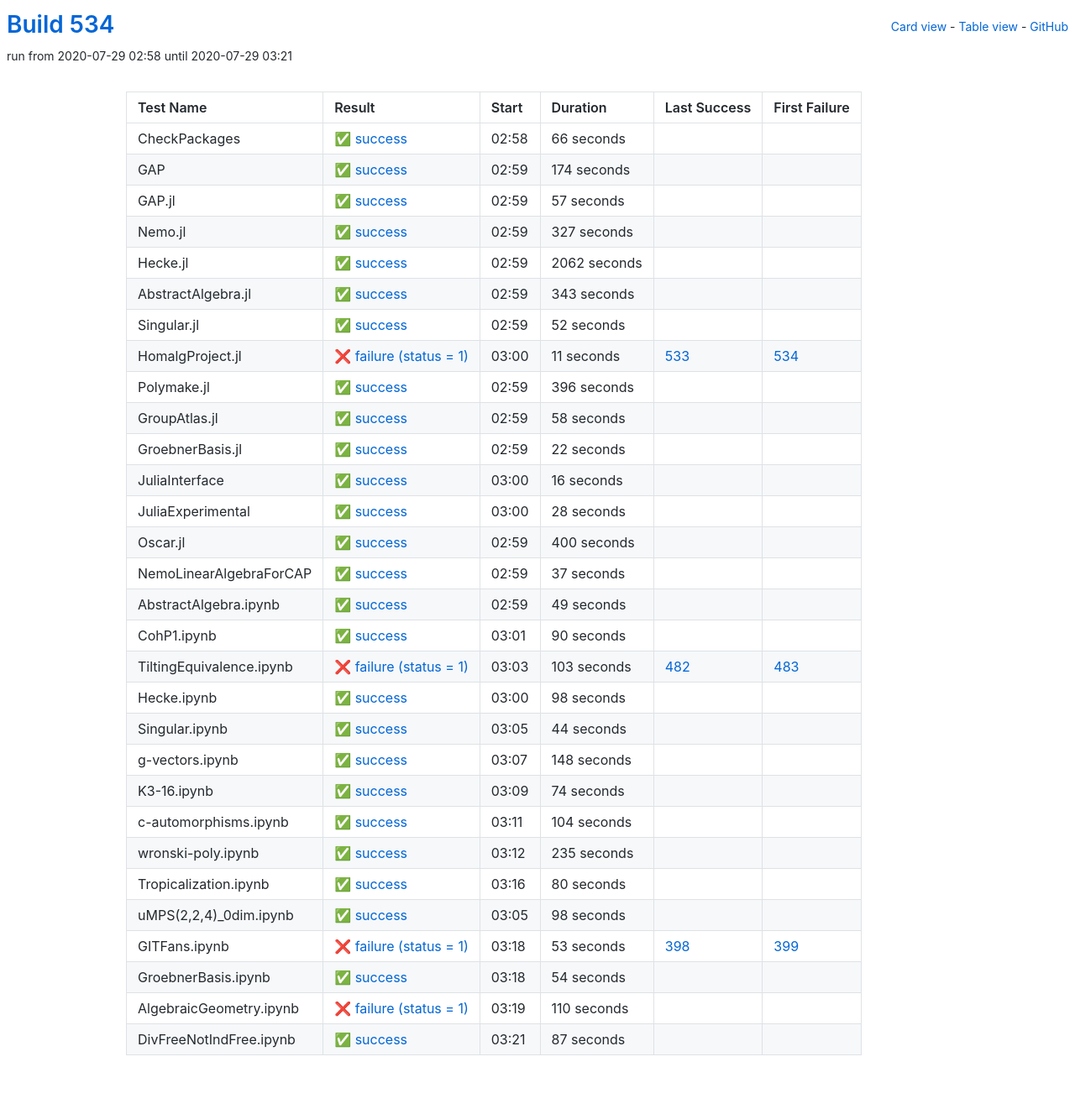
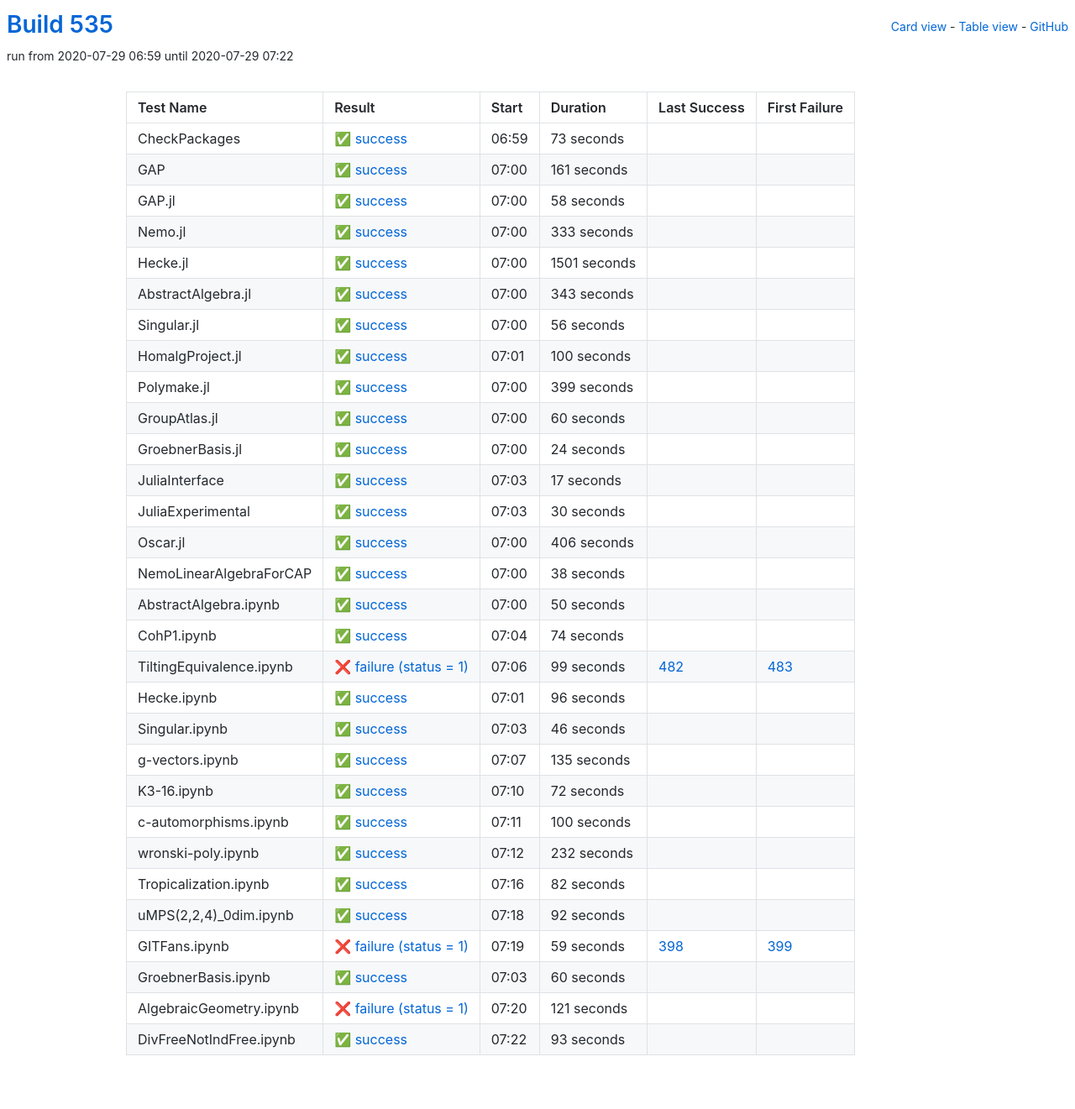
Before and after one commit to oscar-system/oscar-ci-status-stable, a Jekyll site: the page built from table.html, in a window 1280 px wide. Shown: the whole page at 84% size. Built offline with Jekyll 4.4.1, drawn with Linux system fonts in a browser that asks for light colours.

Commit message:
Build #535

```diff
--- a/_data/ci.yml
+++ b/_data/ci.yml
@@ -1,6 +1,6 @@
 ---
-build: 534
-build_url: https://oscarci.mathematik.uni-kl.de/job/oscar-stable/534/
+build: 535
+build_url: https://oscarci.mathematik.uni-kl.de/job/oscar-stable/535/
 job: oscar-stable
 organization: oscar-system
 repo: oscar-ci-status-stable
@@ -8,68 +8,68 @@ repourl: https://github.com/oscar-system/oscar-ci-status-stable
 tests:
 - name: CheckPackages
   id: checkpackages
-  log: https://oscarci.mathematik.uni-kl.de/job/oscar-stable/534/artifact/logs/build-534/CheckPackages.log
-  start: 2020-07-29 02:58
+  log: https://oscarci.mathematik.uni-kl.de/job/oscar-stable/535/artifact/logs/build-535/CheckPackages.log
+  start: 2020-07-29 06:59
   success: true
   exitcode: 0
   status: success
-  duration: 66
+  duration: 73
   last_success: false
   last_success_url:
   first_failure: false
   first_failure_url:
 - name: GAP
   id: gap
-  log: https://oscarci.mathematik.uni-kl.de/job/oscar-stable/534/artifact/logs/build-534/GAP.log
-  start: 2020-07-29 02:59
+  log: https://oscarci.mathematik.uni-kl.de/job/oscar-stable/535/artifact/logs/build-535/GAP.log
+  start: 2020-07-29 07:00
   success: true
   exitcode: 0
   status: success
-  duration: 174
+  duration: 161
   last_success: false
   last_success_url:
   first_failure: false
   first_failure_url:
 - name: GAP.jl
   id: gap-jl
-  log: https://oscarci.mathematik.uni-kl.de/job/oscar-stable/534/artifact/logs/build-534/GAP.jl.log
-  start: 2020-07-29 02:59
+  log: https://oscarci.mathematik.uni-kl.de/job/oscar-stable/535/artifact/logs/build-535/GAP.jl.log
+  start: 2020-07-29 07:00
   success: true
   exitcode: 0
   status: success
-  duration: 57
+  duration: 58
   last_success: false
   last_success_url:
   first_failure: false
   first_failure_url:
 - name: Nemo.jl
   id: nemo-jl
-  log: https://oscarci.mathematik.uni-kl.de/job/oscar-stable/534/artifact/logs/build-534/Nemo.jl.log
-  start: 2020-07-29 02:59
+  log: https://oscarci.mathematik.uni-kl.de/job/oscar-stable/535/artifact/logs/build-535/Nemo.jl.log
+  start: 2020-07-29 07:00
   success: true
   exitcode: 0
   status: success
-  duration: 327
+  duration: 333
   last_success: false
   last_success_url:
   first_failure: false
   first_failure_url:
 - name: Hecke.jl
   id: hecke-jl
-  log: https://oscarci.mathematik.uni-kl.de/job/oscar-stable/534/artifact/logs/build-534/Hecke.jl.log
-  start: 2020-07-29 02:59
+  log: https://oscarci.mathematik.uni-kl.de/job/oscar-stable/535/artifact/logs/build-535/Hecke.jl.log
+  start: 2020-07-29 07:00
   success: true
   exitcode: 0
   status: success
-  duration: 2062
+  duration: 1501
   last_success: false
   last_success_url:
   first_failure: false
   first_failure_url:
 - name: AbstractAlgebra.jl
   id: abstractalgebra-jl
-  log: https://oscarci.mathematik.uni-kl.de/job/oscar-stable/534/artifact/logs/build-534/AbstractAlgebra.jl.log
-  start: 2020-07-29 02:59
+  log: https://oscarci.mathematik.uni-kl.de/job/oscar-stable/535/artifact/logs/build-535/AbstractAlgebra.jl.log
+  start: 2020-07-29 07:00
   success: true
   exitcode: 0
   status: success
@@ -80,188 +80,128 @@ tests:
   first_failure_url:
 - name: Singular.jl
   id: singular-jl
-  log: https://oscarci.mathematik.uni-kl.de/job/oscar-stable/534/artifact/logs/build-534/Singular.jl.log
-  start: 2020-07-29 02:59
+  log: https://oscarci.mathematik.uni-kl.de/job/oscar-stable/535/artifact/logs/build-535/Singular.jl.log
+  start: 2020-07-29 07:00
   success: true
   exitcode: 0
   status: success
-  duration: 52
+  duration: 56
   last_success: false
   last_success_url:
   first_failure: false
   first_failure_url:
 - name: HomalgProject.jl
   id: homalgproject-jl
-  log: https://oscarci.mathematik.uni-kl.de/job/oscar-stable/534/artifact/logs/build-534/HomalgProject.jl.log
-  start: 2020-07-29 03:00
-  success: false
-  exitcode: 1
-  status: failure
-  duration: 11
-  last_success: 533
-  last_success_url: https://oscarci.mathematik.uni-kl.de/job/oscar-stable/533/
-  first_failure: 534
-  first_failure_url: https://oscarci.mathematik.uni-kl.de/job/oscar-stable/534/
-- name: Polymake.jl
-  id: polymake-jl
-  log: https://oscarci.mathematik.uni-kl.de/job/oscar-stable/534/artifact/logs/build-534/Polymake.jl.log
-  start: 2020-07-29 02:59
+  log: https://oscarci.mathematik.uni-kl.de/job/oscar-stable/535/artifact/logs/build-535/HomalgProject.jl.log
+  start: 2020-07-29 07:01
   success: true
   exitcode: 0
   status: success
-  duration: 396
+  duration: 100
+  last_success: false
+  last_success_url:
+  first_failure: false
+  first_failure_url:
+- name: Polymake.jl
+  id: polymake-jl
+  log: https://oscarci.mathematik.uni-kl.de/job/oscar-stable/535/artifact/logs/build-535/Polymake.jl.log
+  start: 2020-07-29 07:00
+  success: true
+  exitcode: 0
+  status: success
+  duration: 399
   last_success: false
   last_success_url:
   first_failure: false
   first_failure_url:
 - name: GroupAtlas.jl
   id: groupatlas-jl
-  log: https://oscarci.mathematik.uni-kl.de/job/oscar-stable/534/artifact/logs/build-534/GroupAtlas.jl.log
-  start: 2020-07-29 02:59
+  log: https://oscarci.mathematik.uni-kl.de/job/oscar-stable/535/artifact/logs/build-535/GroupAtlas.jl.log
+  start: 2020-07-29 07:00
   success: true
   exitcode: 0
   status: success
-  duration: 58
+  duration: 60
   last_success: false
   last_success_url:
   first_failure: false
   first_failure_url:
 - name: GroebnerBasis.jl
   id: groebnerbasis-jl
-  log: https://oscarci.mathematik.uni-kl.de/job/oscar-stable/534/artifact/logs/build-534/GroebnerBasis.jl.log
-  start: 2020-07-29 02:59
+  log: https://oscarci.mathematik.uni-kl.de/job/oscar-stable/535/artifact/logs/build-535/GroebnerBasis.jl.log
+  start: 2020-07-29 07:00
   success: true
   exitcode: 0
   status: success
-  duration: 22
+  duration: 24
   last_success: false
   last_success_url:
   first_failure: false
   first_failure_url:
 - name: JuliaInterface
   id: juliainterface
-  log: https://oscarci.mathematik.uni-kl.de/job/oscar-stable/534/artifact/logs/build-534/JuliaInterface.log
-  start: 2020-07-29 03:00
+  log: https://oscarci.mathematik.uni-kl.de/job/oscar-stable/535/artifact/logs/build-535/JuliaInterface.log
+  start: 2020-07-29 07:03
   success: true
   exitcode: 0
   status: success
-  duration: 16
+  duration: 17
   last_success: false
   last_success_url:
   first_failure: false
   first_failure_url:
 - name: JuliaExperimental
   id: juliaexperimental
-  log: https://oscarci.mathematik.uni-kl.de/job/oscar-stable/534/artifact/logs/build-534/JuliaExperimental.log
-  start: 2020-07-29 03:00
+  log: https://oscarci.mathematik.uni-kl.de/job/oscar-stable/535/artifact/logs/build-535/JuliaExperimental.log
+  start: 2020-07-29 07:03
   success: true
   exitcode: 0
   status: success
-  duration: 28
+  duration: 30
   last_success: false
   last_success_url:
   first_failure: false
   first_failure_url:
 - name: Oscar.jl
   id: oscar-jl
-  log: https://oscarci.mathematik.uni-kl.de/job/oscar-stable/534/artifact/logs/build-534/Oscar.jl.log
-  start: 2020-07-29 02:59
+  log: https://oscarci.mathematik.uni-kl.de/job/oscar-stable/535/artifact/logs/build-535/Oscar.jl.log
+  start: 2020-07-29 07:00
   success: true
   exitcode: 0
   status: success
-  duration: 400
+  duration: 406
   last_success: false
   last_success_url:
   first_failure: false
   first_failure_url:
 - name: NemoLinearAlgebraForCAP
   id: nemolinearalgebraforcap
-  log: https://oscarci.mathematik.uni-kl.de/job/oscar-stable/534/artifact/logs/build-534/NemoLinearAlgebraForCAP.log
-  start: 2020-07-29 02:59
+  log: https://oscarci.mathematik.uni-kl.de/job/oscar-stable/535/artifact/logs/build-535/NemoLinearAlgebraForCAP.log
+  start: 2020-07-29 07:00
   success: true
   exitcode: 0
   status: success
-  duration: 37
+  duration: 38
   last_success: false
   last_success_url:
   first_failure: false
   first_failure_url:
 - name: AbstractAlgebra.ipynb
   id: abstractalgebra-ipynb
-  log: https://oscarci.mathematik.uni-kl.de/job/oscar-stable/534/artifact/logs/build-534/AbstractAlgebra.ipynb.log
-  start: 2020-07-29 02:59
+  log: https://oscarci.mathematik.uni-kl.de/job/oscar-stable/535/artifact/logs/build-535/AbstractAlgebra.ipynb.log
+  start: 2020-07-29 07:00
   success: true
   exitcode: 0
   status: success
-  duration: 49
+  duration: 50
   last_success: false
   last_success_url:
   first_failure: false
   first_failure_url:
 - name: CohP1.ipynb
   id: cohp1-ipynb
-  log: https://oscarci.mathematik.uni-kl.de/job/oscar-stable/534/artifact/logs/build-534/CohP1.ipynb.log
-  start: 2020-07-29 03:01
-  success: true
-  exitcode: 0
-  status: success
-  duration: 90
-  last_success: false
-  last_success_url:
-  first_failure: false
-  first_failure_url:
-- name: TiltingEquivalence.ipynb
-  id: tiltingequivalence-ipynb
-  log: https://oscarci.mathematik.uni-kl.de/job/oscar-stable/534/artifact/logs/build-534/TiltingEquivalence.ipynb.log
-  start: 2020-07-29 03:03
-  success: false
-  exitcode: 1
-  status: failure
-  duration: 103
-  last_success: 482
-  last_success_url: https://oscarci.mathematik.uni-kl.de/job/oscar-stable/482/
-  first_failure: 483
-  first_failure_url: https://oscarci.mathematik.uni-kl.de/job/oscar-stable/483/
-- name: Hecke.ipynb
-  id: hecke-ipynb
-  log: https://oscarci.mathematik.uni-kl.de/job/oscar-stable/534/artifact/logs/build-534/Hecke.ipynb.log
-  start: 2020-07-29 03:00
-  success: true
-  exitcode: 0
-  status: success
-  duration: 98
-  last_success: false
-  last_success_url:
-  first_failure: false
-  first_failure_url:
-- name: Singular.ipynb
-  id: singular-ipynb
-  log: https://oscarci.mathematik.uni-kl.de/job/oscar-stable/534/artifact/logs/build-534/Singular.ipynb.log
-  start: 2020-07-29 03:05
-  success: true
-  exitcode: 0
-  status: success
-  duration: 44
-  last_success: false
-  last_success_url:
-  first_failure: false
-  first_failure_url:
-- name: g-vectors.ipynb
-  id: g-vectors-ipynb
-  log: https://oscarci.mathematik.uni-kl.de/job/oscar-stable/534/artifact/logs/build-534/g-vectors.ipynb.log
-  start: 2020-07-29 03:07
-  success: true
-  exitcode: 0
-  status: success
-  duration: 148
-  last_success: false
-  last_success_url:
-  first_failure: false
-  first_failure_url:
-- name: K3-16.ipynb
-  id: k3-16-ipynb
-  log: https://oscarci.mathematik.uni-kl.de/job/oscar-stable/534/artifact/logs/build-534/K3-16.ipynb.log
-  start: 2020-07-29 03:09
+  log: https://oscarci.mathematik.uni-kl.de/job/oscar-stable/535/artifact/logs/build-535/CohP1.ipynb.log
+  start: 2020-07-29 07:04
   success: true
   exitcode: 0
   status: success
@@ -270,98 +210,158 @@ tests:
   last_success_url:
   first_failure: false
   first_failure_url:
-- name: c-automorphisms.ipynb
-  id: c-automorphisms-ipynb
-  log: https://oscarci.mathematik.uni-kl.de/job/oscar-stable/534/artifact/logs/build-534/c-automorphisms.ipynb.log
-  start: 2020-07-29 03:11
+- name: TiltingEquivalence.ipynb
+  id: tiltingequivalence-ipynb
+  log: https://oscarci.mathematik.uni-kl.de/job/oscar-stable/535/artifact/logs/build-535/TiltingEquivalence.ipynb.log
+  start: 2020-07-29 07:06
+  success: false
+  exitcode: 1
+  status: failure
+  duration: 99
+  last_success: 482
+  last_success_url: https://oscarci.mathematik.uni-kl.de/job/oscar-stable/482/
+  first_failure: 483
+  first_failure_url: https://oscarci.mathematik.uni-kl.de/job/oscar-stable/483/
+- name: Hecke.ipynb
+  id: hecke-ipynb
+  log: https://oscarci.mathematik.uni-kl.de/job/oscar-stable/535/artifact/logs/build-535/Hecke.ipynb.log
+  start: 2020-07-29 07:01
   success: true
   exitcode: 0
   status: success
-  duration: 104
+  duration: 96
+  last_success: false
+  last_success_url:
+  first_failure: false
+  first_failure_url:
+- name: Singular.ipynb
+  id: singular-ipynb
+  log: https://oscarci.mathematik.uni-kl.de/job/oscar-stable/535/artifact/logs/build-535/Singular.ipynb.log
+  start: 2020-07-29 07:03
+  success: true
+  exitcode: 0
+  status: success
+  duration: 46
+  last_success: false
+  last_success_url:
+  first_failure: false
+  first_failure_url:
+- name: g-vectors.ipynb
+  id: g-vectors-ipynb
+  log: https://oscarci.mathematik.uni-kl.de/job/oscar-stable/535/artifact/logs/build-535/g-vectors.ipynb.log
+  start: 2020-07-29 07:07
+  success: true
+  exitcode: 0
+  status: success
+  duration: 135
+  last_success: false
+  last_success_url:
+  first_failure: false
+  first_failure_url:
+- name: K3-16.ipynb
+  id: k3-16-ipynb
+  log: https://oscarci.mathematik.uni-kl.de/job/oscar-stable/535/artifact/logs/build-535/K3-16.ipynb.log
+  start: 2020-07-29 07:10
+  success: true
+  exitcode: 0
+  status: success
+  duration: 72
+  last_success: false
+  last_success_url:
+  first_failure: false
+  first_failure_url:
+- name: c-automorphisms.ipynb
+  id: c-automorphisms-ipynb
+  log: https://oscarci.mathematik.uni-kl.de/job/oscar-stable/535/artifact/logs/build-535/c-automorphisms.ipynb.log
+  start: 2020-07-29 07:11
+  success: true
+  exitcode: 0
+  status: success
+  duration: 100
   last_success: false
   last_success_url:
   first_failure: false
   first_failure_url:
 - name: wronski-poly.ipynb
   id: wronski-poly-ipynb
-  log: https://oscarci.mathematik.uni-kl.de/job/oscar-stable/534/artifact/logs/build-534/wronski-poly.ipynb.log
-  start: 2020-07-29 03:12
+  log: https://oscarci.mathematik.uni-kl.de/job/oscar-stable/535/artifact/logs/build-535/wronski-poly.ipynb.log
+  start: 2020-07-29 07:12
   success: true
   exitcode: 0
   status: success
-  duration: 235
+  duration: 232
   last_success: false
   last_success_url:
   first_failure: false
   first_failure_url:
 - name: Tropicalization.ipynb
   id: tropicalization-ipynb
-  log: https://oscarci.mathematik.uni-kl.de/job/oscar-stable/534/artifact/logs/build-534/Tropicalization.ipynb.log
-  start: 2020-07-29 03:16
+  log: https://oscarci.mathematik.uni-kl.de/job/oscar-stable/535/artifact/logs/build-535/Tropicalization.ipynb.log
+  start: 2020-07-29 07:16
   success: true
   exitcode: 0
   status: success
-  duration: 80
+  duration: 82
   last_success: false
   last_success_url:
   first_failure: false
   first_failure_url:
 - name: uMPS(2,2,4)_0dim.ipynb
   id: umps-2-2-4-0dim-ipynb
-  log: https://oscarci.mathematik.uni-kl.de/job/oscar-stable/534/artifact/logs/build-534/uMPS-2-2-4-_0dim.ipynb.log
-  start: 2020-07-29 03:05
+  log: https://oscarci.mathematik.uni-kl.de/job/oscar-stable/535/artifact/logs/build-535/uMPS-2-2-4-_0dim.ipynb.log
+  start: 2020-07-29 07:18
   success: true
   exitcode: 0
   status: success
-  duration: 98
+  duration: 92
   last_success: false
   last_success_url:
   first_failure: false
   first_failure_url:
 - name: GITFans.ipynb
   id: gitfans-ipynb
-  log: https://oscarci.mathematik.uni-kl.de/job/oscar-stable/534/artifact/logs/build-534/GITFans.ipynb.log
-  start: 2020-07-29 03:18
+  log: https://oscarci.mathematik.uni-kl.de/job/oscar-stable/535/artifact/logs/build-535/GITFans.ipynb.log
+  start: 2020-07-29 07:19
   success: false
   exitcode: 1
   status: failure
-  duration: 53
+  duration: 59
   last_success: 398
   last_success_url: https://oscarci.mathematik.uni-kl.de/job/oscar-stable/398/
   first_failure: 399
   first_failure_url: https://oscarci.mathematik.uni-kl.de/job/oscar-stable/399/
 - name: GroebnerBasis.ipynb
   id: groebnerbasis-ipynb
-  log: https://oscarci.mathematik.uni-kl.de/job/oscar-stable/534/artifact/logs/build-534/GroebnerBasis.ipynb.log
-  start: 2020-07-29 03:18
+  log: https://oscarci.mathematik.uni-kl.de/job/oscar-stable/535/artifact/logs/build-535/GroebnerBasis.ipynb.log
+  start: 2020-07-29 07:03
   success: true
   exitcode: 0
   status: success
-  duration: 54
+  duration: 60
   last_success: false
   last_success_url:
   first_failure: false
   first_failure_url:
 - name: AlgebraicGeometry.ipynb
   id: algebraicgeometry-ipynb
-  log: https://oscarci.mathematik.uni-kl.de/job/oscar-stable/534/artifact/logs/build-534/AlgebraicGeometry.ipynb.log
-  start: 2020-07-29 03:19
+  log: https://oscarci.mathematik.uni-kl.de/job/oscar-stable/535/artifact/logs/build-535/AlgebraicGeometry.ipynb.log
+  start: 2020-07-29 07:20
   success: false
   exitcode: 1
   status: failure
-  duration: 110
+  duration: 121
   last_success: false
   last_success_url:
   first_failure: false
   first_failure_url:
 - name: DivFreeNotIndFree.ipynb
   id: divfreenotindfree-ipynb
-  log: https://oscarci.mathematik.uni-kl.de/job/oscar-stable/534/artifact/logs/build-534/DivFreeNotIndFree.ipynb.log
-  start: 2020-07-29 03:21
+  log: https://oscarci.mathematik.uni-kl.de/job/oscar-stable/535/artifact/logs/build-535/DivFreeNotIndFree.ipynb.log
+  start: 2020-07-29 07:22
   success: true
   exitcode: 0
   status: success
-  duration: 87
+  duration: 93
   last_success: false
   last_success_url:
   first_failure: false
```
Also changed, not shown: README.md.
